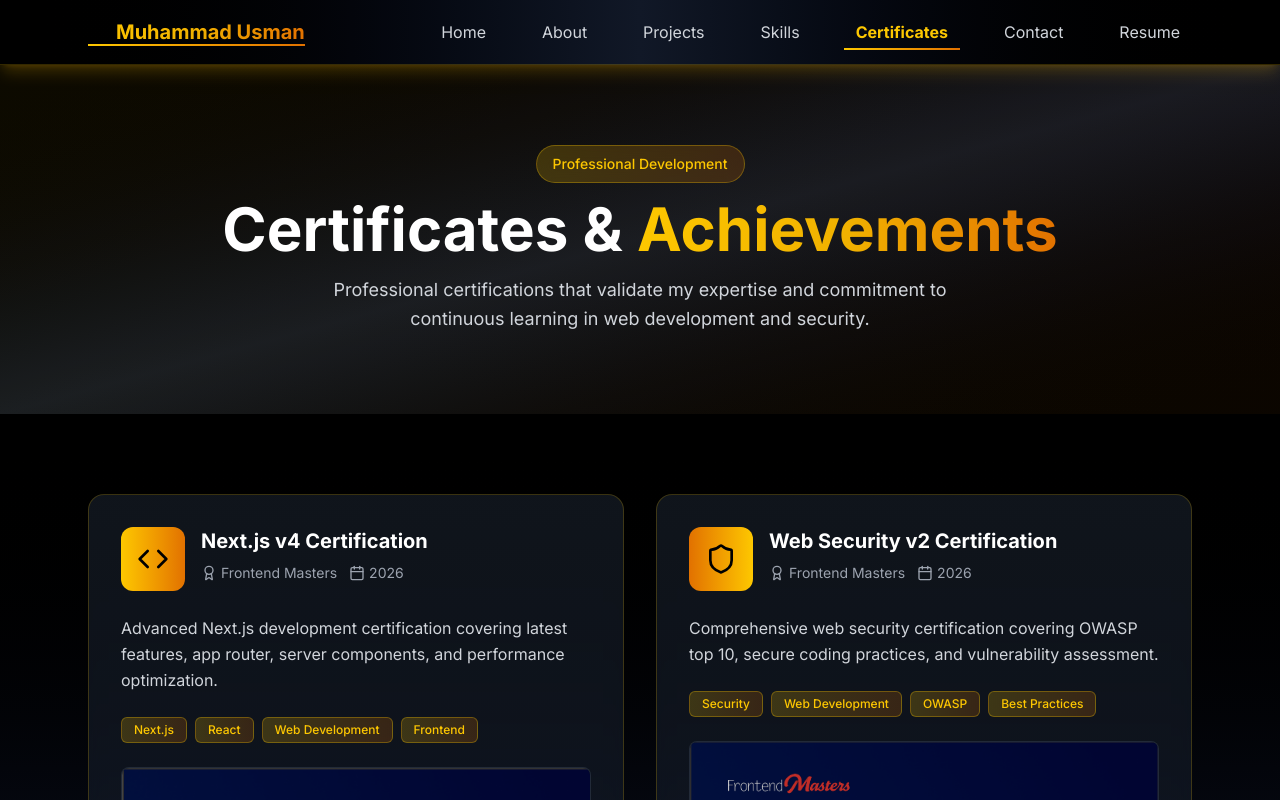
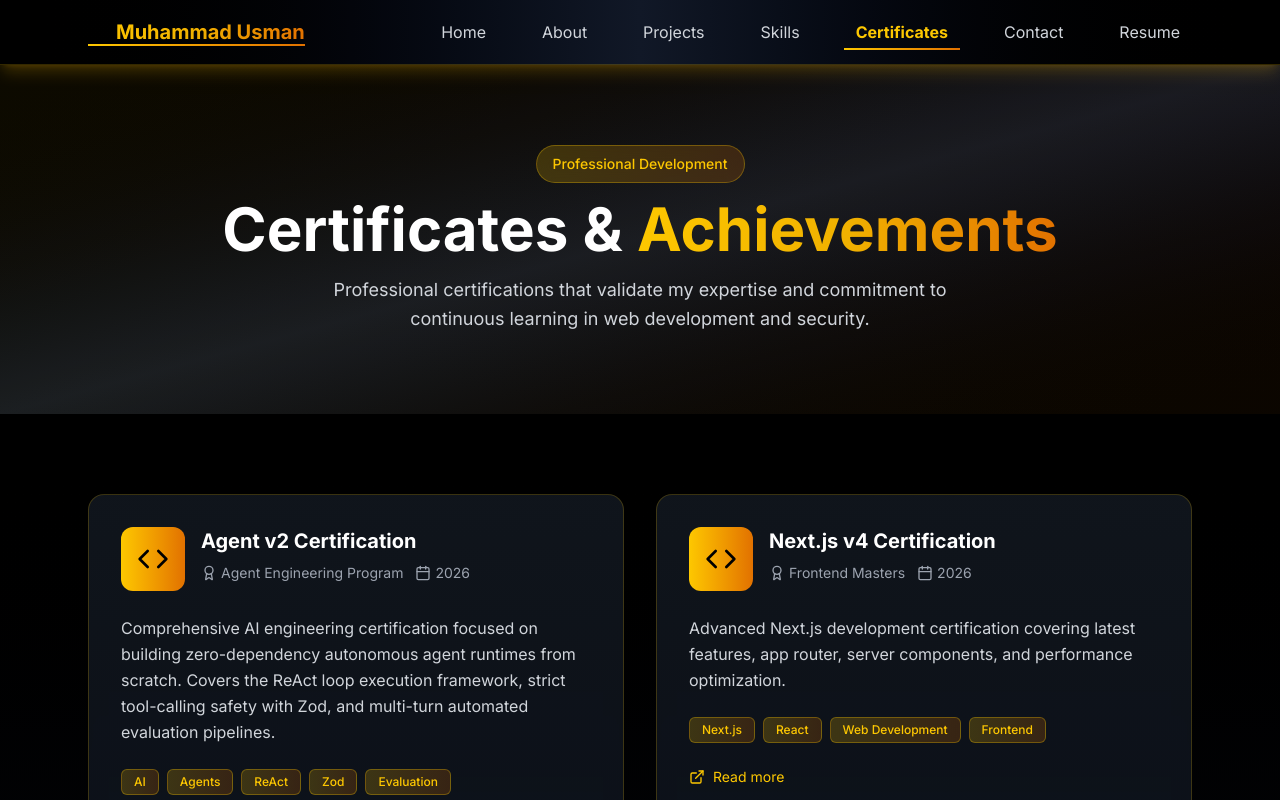
Before and after one commit to samii999/Portfolio, a Next.js app: page /certificates in a window 1280 px wide. Shown: the top 800 px of the page. Built offline with nearby package versions, Linux system fonts and the light colour scheme.

Commit message:
add certification

```diff
--- a/src/app/about/page.tsx
+++ b/src/app/about/page.tsx
@@ -94,10 +94,11 @@
                   <div className="absolute inset-0 rounded-full border-2 border-yellow-400/30" />
 
                   <Image
-                    src="/images/profile/profile.jpeg"
+                    src="/images/profile/profile picture.png"
                     alt="Muhammad Usman"
                     fill
                     className="rounded-2xl object-cover border-4 border-yellow-400 shadow-2xl relative z-10"
+                    style={{ objectPosition: '50% 12%' }}
                     sizes="(max-width: 768px) 256px, 256px"
                   />
                 </div>
--- a/src/app/certificates/page.tsx
+++ b/src/app/certificates/page.tsx
@@ -17,12 +17,25 @@
 
   const certificates = [
     {
+      id: 'agent-v2',
+      title: 'Agent v2 Certification',
+      issuer: 'Agent Engineering Program',
+      date: '2026',
+      description: 'Comprehensive AI engineering certification focused on building zero-dependency autonomous agent runtimes from scratch. Covers the ReAct loop execution framework, strict tool-calling safety with Zod, and multi-turn automated evaluation pipelines.',
+      file: '/images/certificates/agent-v2.png',
+      projectLink: 'https://github.com/samii999/AI-Agent/blob/main/README.md',
+      icon: Code,
+      gradient: 'from-yellow-400 to-amber-600',
+      tags: ['AI', 'Agents', 'ReAct', 'Zod', 'Evaluation']
+    },
+    {
       id: 'next-js-v4',
       title: 'Next.js v4 Certification',
       issuer: 'Frontend Masters',
       date: '2026',
       description: 'Advanced Next.js development certification covering latest features, app router, server components, and performance optimization.',
       file: '/images/certificates/next js v4.png',
+      projectLink: 'https://github.com/samii999/Nextjs-fundemental/blob/main/README.md',
       icon: Code,
       gradient: 'from-yellow-400 to-amber-600',
       tags: ['Next.js', 'React', 'Web Development', 'Frontend']
@@ -34,6 +47,7 @@
       date: '2026',
       description: 'Comprehensive web security certification covering OWASP top 10, secure coding practices, and vulnerability assessment.',
       file: '/images/certificates/web security v2.png',
+      projectLink: 'https://github.com/samii999/Web-Security/blob/main/README.md',
       icon: Shield,
       gradient: 'from-amber-600 to-yellow-400',
       tags: ['Security', 'Web Development', 'OWASP', 'Best Practices']
@@ -115,6 +129,21 @@
                       </span>
                     ))}
                   </div>
+
+                  {/* Read More Link */}
+                  {certificate.projectLink && (
+                    <div className="mb-4">
+                      <a
+                        href={certificate.projectLink}
+                        target="_blank"
+                        rel="noopener noreferrer"
+                        className="inline-flex items-center gap-2 text-sm text-yellow-400 hover:underline"
+                      >
+                        <ExternalLink className="w-4 h-4" />
+                        Read more
+                      </a>
+                    </div>
+                  )}
 
                   {/* Certificate Display */}
                   <div className="bg-gray-900/50 rounded-lg overflow-hidden border border-gray-700/50">
--- a/src/app/page.tsx
+++ b/src/app/page.tsx
@@ -99,10 +99,11 @@
 
                 {/* Profile image */}
                 <Image
-                  src="/images/profile/profile.jpeg"
+                  src="/images/profile/profile picture.png"
                   alt="Muhammad Usman"
                   fill
                   className="rounded-full object-cover border-4 border-yellow-400 shadow-2xl relative z-20"
+                  style={{ objectPosition: '50% 12%' }}
                   priority
                   sizes="(max-width: 768px) 256px, 320px"
                 />
--- a/src/styles/layout.tsx
+++ b/src/styles/layout.tsx
@@ -35,9 +35,9 @@
     title: 'Muhammad Usman | Portfolio',
     description: 'BSCS Student & Web Developer - Explore my projects, skills, and journey in web development',
     siteName: 'Muhammad Usman Portfolio',
-    images: [
+        images: [
       {
-        url: '/images/profile/profile.jpeg',
+        url: '/images/profile/profile picture.png',
         width: 1200,
         height: 630,
         alt: 'Muhammad Usman Portfolio',
@@ -48,7 +48,7 @@
     card: 'summary_large_image',
     title: 'Muhammad Usman | Portfolio',
     description: 'BSCS Student & Web Developer',
-    images: ['/images/profile/profile.jpeg'],
+    images: ['/images/profile/profile picture.png'],
   },
   robots: {
     index: true,
```
Also changed, not shown: public/images/certificates/agent-v2.png (added), public/images/profile/profile picture.png (added).
